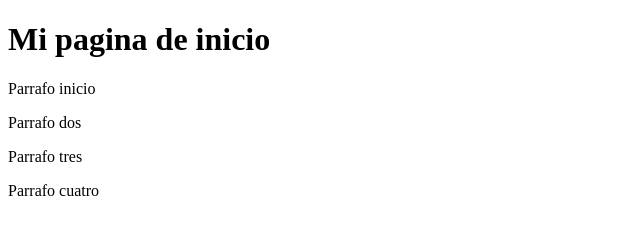
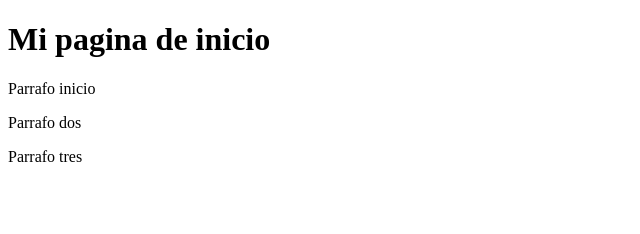
Before and after one commit to maryjios/prueba, a plain HTML site: page inicio.html in a window 1280 px wide. Shown: the whole page, without its empty margins (0-640 px from the left). Drawn offline with Linux system fonts and the light colour scheme.

Commit message:
Revert "cambios en index.html3"
This reverts commit fe4f020d0405ea69b74a972f09aa3c8cb596720e.

```diff
--- a/inicio.html
+++ b/inicio.html
@@ -11,6 +11,5 @@
     <p>Parrafo inicio</p>
     <p>Parrafo dos</p>
     <p>Parrafo tres</p>
-    <p>Parrafo cuatro</p>
 </body>
 </html>
```
